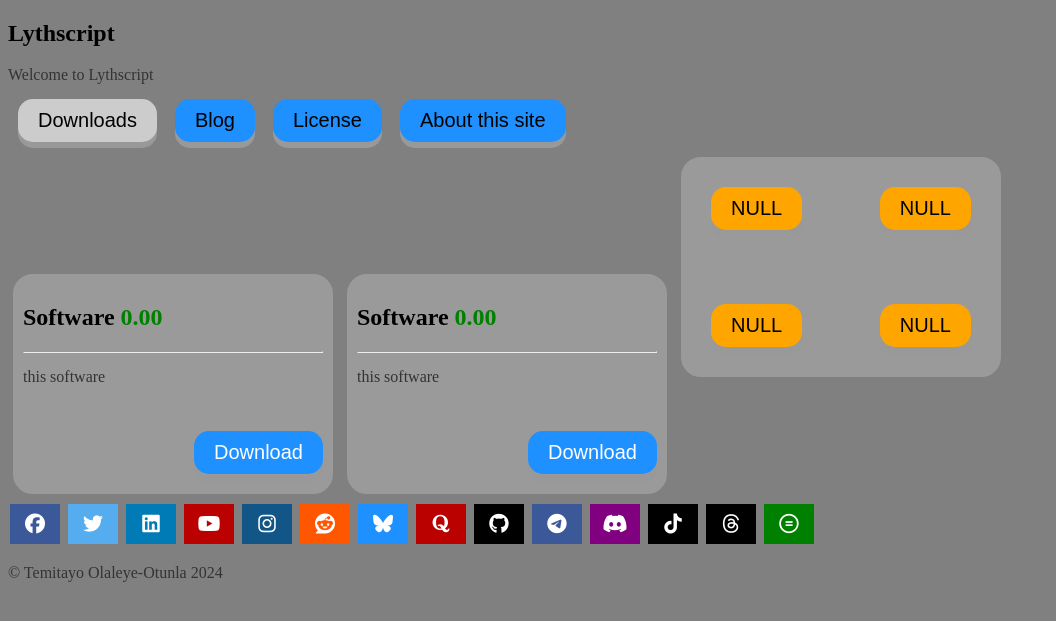
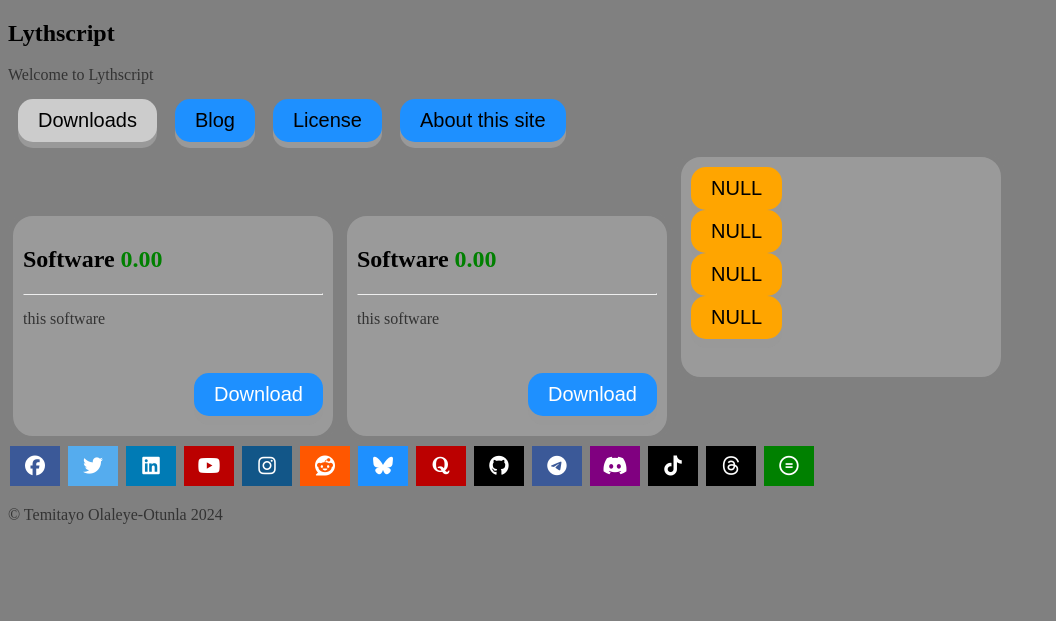
Before and after one commit to lythwind/lythwind.github.io, a Jekyll site: the page built from desktop.html, in a window 1280 px wide. Shown: the top 621 px of the page, without its empty margins (0-1056 px from the left). Built offline with Jekyll 4.4.1, drawn with Linux system fonts in a browser that asks for light colours; nearby versions of some CDN libraries.

Commit message:
Update desktop.css

```diff
--- a/css/desktop.css
+++ b/css/desktop.css
@@ -190,26 +190,7 @@ button:active {
   from {opacity: 0;}
   to {opacity: 1;}
 }
-.b1{
-position: absolute;
-  top:30px;
-  left:30px;
-}
-.b2{
-position: absolute;
-  top:30px;
-  right:30px;
-}
-.b3{
-position: absolute;
-  bottom:30px;
-  left:30px;
-}
-.b4{
-position: absolute;
-  bottom:30px;
-  right:30px;
-}
+
 .bn{
   display: inline-block;
   padding: 10px 20px;
@@ -223,4 +204,5 @@ position: absolute;
   border: none;
   border-radius: 15px;
   box-shadow: 0 9px #999;
+  position: relative;
 }
```
